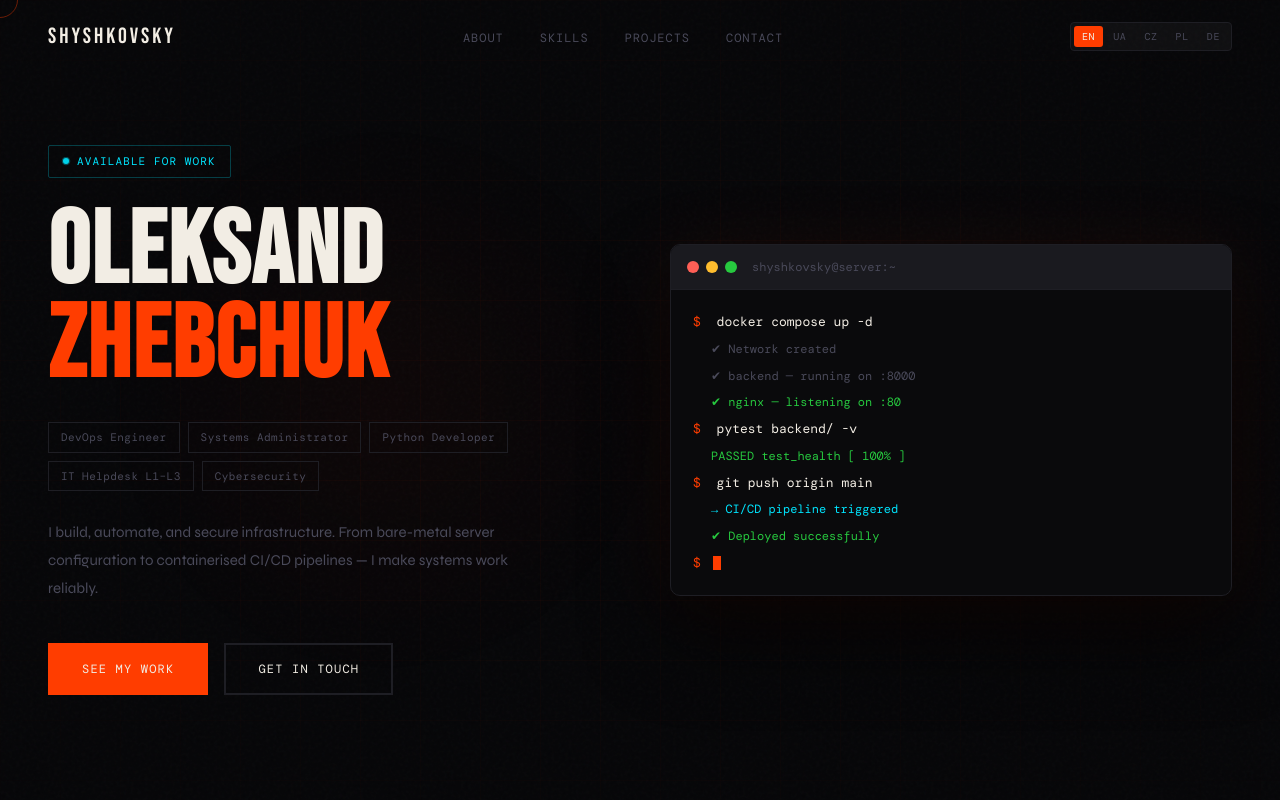
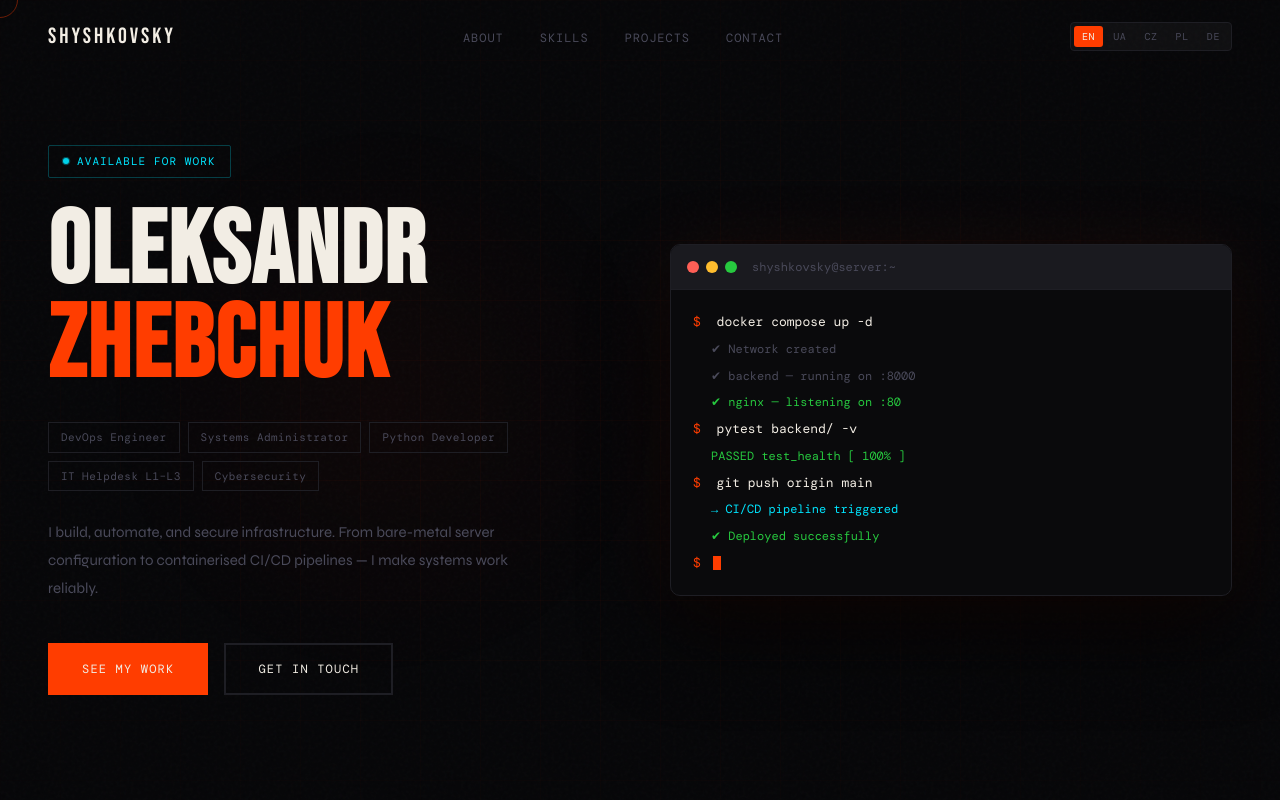
Before and after one commit to shyshkovsky/devops, a plain HTML site: page frontend/index.html in a window 1280 px wide. Shown: the top 800 px of the page. Drawn offline with nearby package versions, Linux system fonts and the light colour scheme; a web font is replaced by a local one.

Commit message:
var puts

```diff
--- a/frontend/index.html
+++ b/frontend/index.html
@@ -41,7 +41,7 @@
         <span data-i18n="hero_available">Available for work</span>
       </div>
       <h1 class="hero-name">
-        <span class="line-reveal">Oleksand</span>
+        <span class="line-reveal">Oleksandr</span>
         <span class="line-reveal delay-1"><em>Zhebchuk</em></span>
       </h1>
       <div class="hero-roles" id="heroRoles">
```
